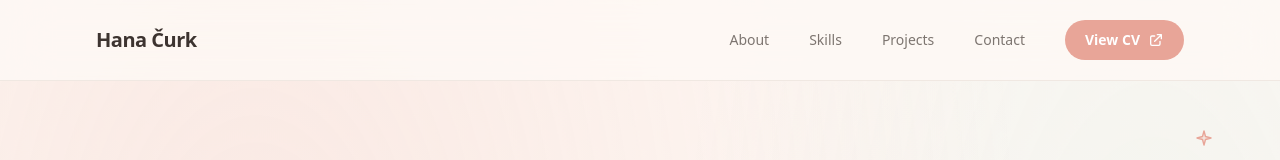
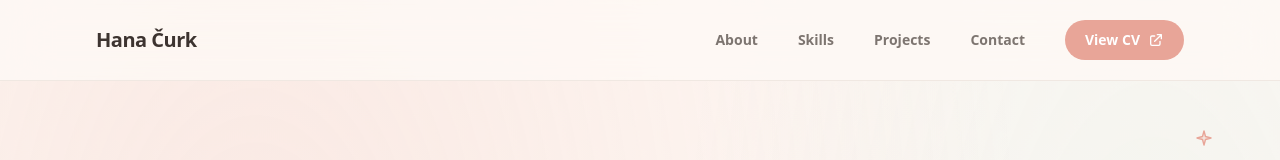
Before and after one commit to hanacurk/hana-dev, a Next.js app: page / in a window 1280 px wide. Shown: the top 160 px of the page. Built offline with nearby package versions, Linux system fonts and the light colour scheme; no server answers.

Commit message:
Design design...

```diff
--- a/app/page.tsx
+++ b/app/page.tsx
@@ -72,27 +72,27 @@ export default function Home() {
             <a
               href="#about"
               onClick={(e) => scrollToSection(e, "about")}
-              className="text-sm font-medium text-[var(--muted)] transition-colors hover:text-[var(--accent)]"
+              className="text-sm font-semibold text-[var(--muted)] transition-colors hover:text-[var(--accent)]"
             >
               About
             </a>
             <a
               href="#skills"
               onClick={(e) => scrollToSection(e, "skills")}
-              className="text-sm font-medium text-[var(--muted)] transition-colors hover:text-[var(--accent-2)]"
+              className="text-sm font-semibold text-[var(--muted)] transition-colors hover:text-[var(--accent-2)]"
             >
               Skills
             </a>
             <a
               href="#projects"
-              className="text-sm font-medium text-[var(--muted)] transition-colors hover:text-[var(--accent-3)]"
+              className="text-sm font-semibold text-[var(--muted)] transition-colors hover:text-[var(--accent-3)]"
             >
               Projects
             </a>
             <a
               href="#contact"
               onClick={(e) => scrollToSection(e, "contact")}
-              className="text-sm font-medium text-[var(--muted)] transition-colors hover:text-[var(--accent)]"
+              className="text-sm font-semibold text-[var(--muted)] transition-colors hover:text-[var(--accent)]"
             >
               Contact
             </a>
@@ -463,7 +463,7 @@ export default function Home() {
                       Tech stack
                     </p>
                     <p className="text-[var(--muted)]">
-                      Swift, UIKit/SwiftUI, REST APIs, App Store deployment workflow
+                      Swift, UIKit/SwiftUI, REST APIs, Cross-platform deployment
                     </p>
                   </div>
                 </div>
@@ -547,7 +547,7 @@ export default function Home() {
                       Tech stack
                     </p>
                     <p className="text-[var(--muted)]">
-                      Flutter, Dart, REST APIs, state management, app store deployment
+                      Flutter, Dart, REST APIs, App Store deployment
                     </p>
                   </div>
                 </div>
@@ -633,7 +633,7 @@ export default function Home() {
                       Tech stack
                     </p>
                     <p className="text-[var(--muted)]">
-                      Unity, C#, mobile optimization, cross-platform deployment
+                      Unity, C#, Mobile optimization, App Store deployment
                     </p>
                   </div>
                 </div>
```
